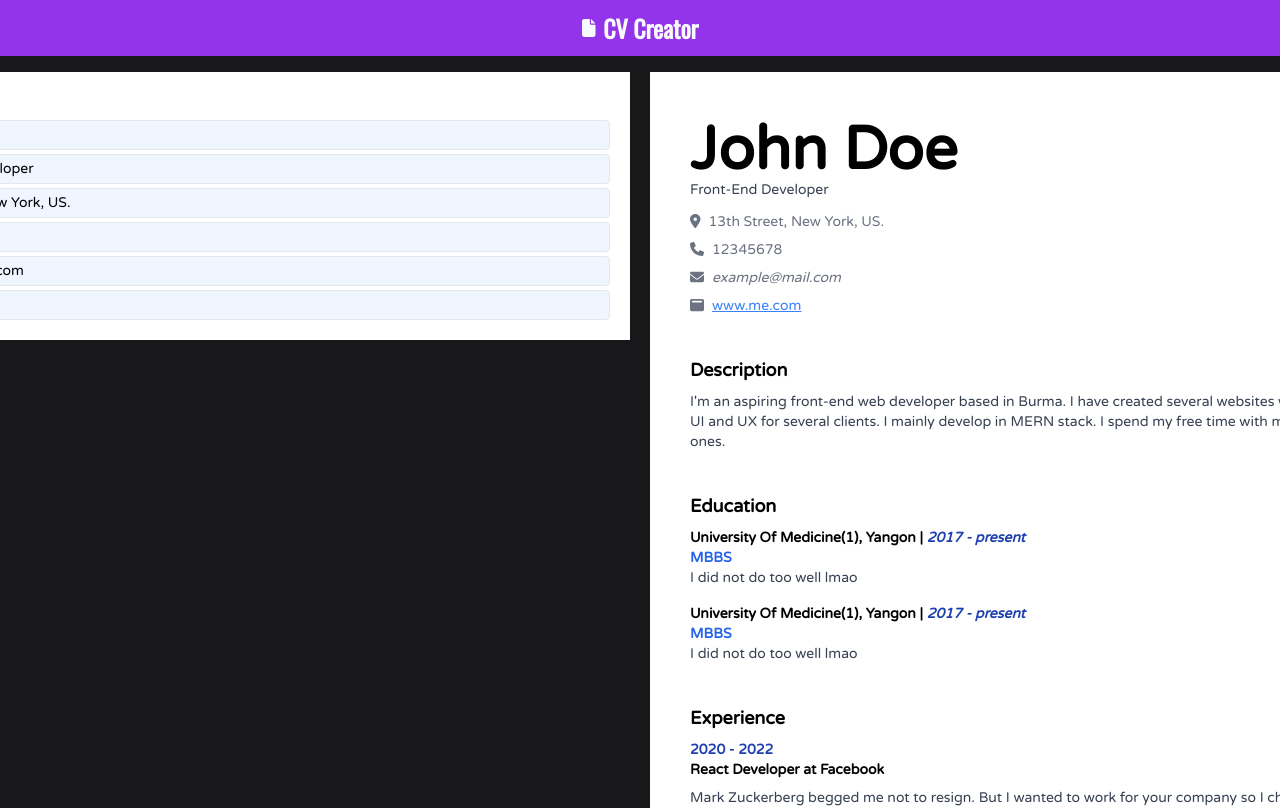
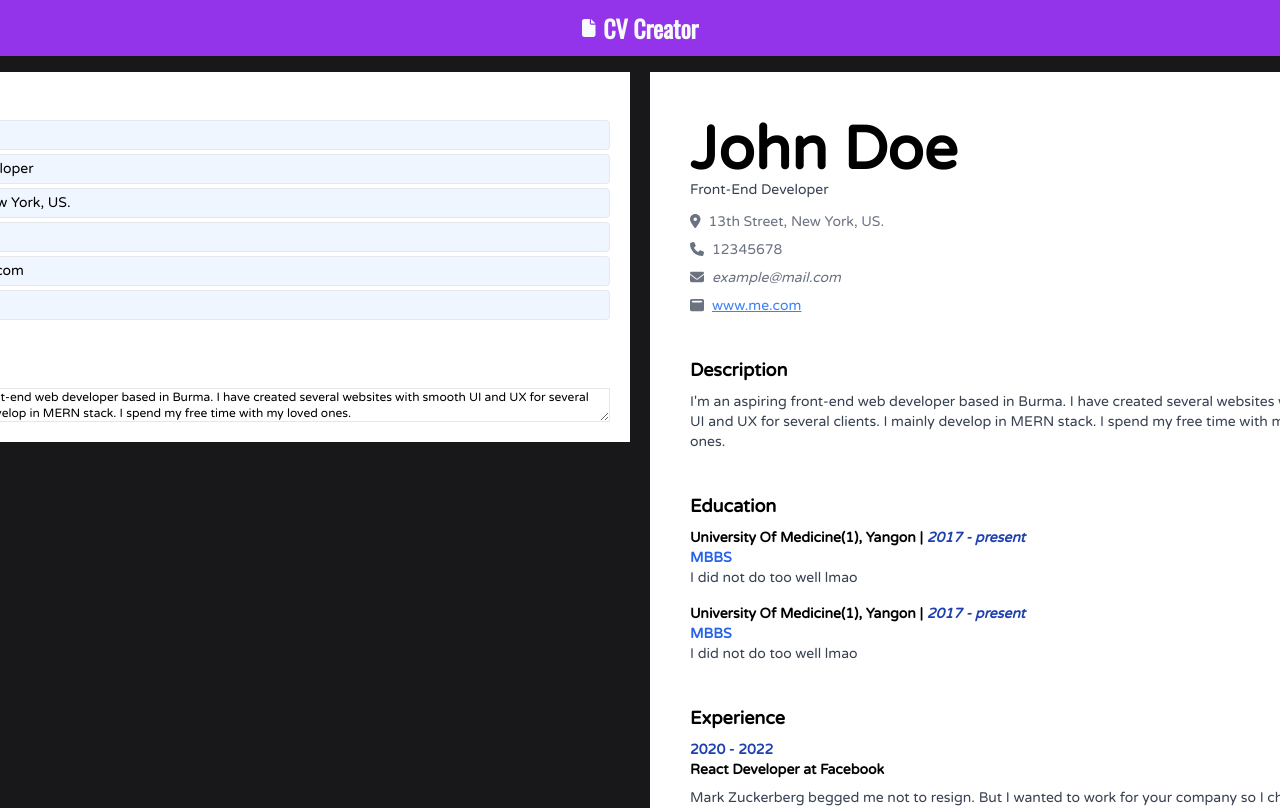
Before and after one commit to thantko20/cv-builder, a React (Create React App) app: page / in a window 1280 px wide. Shown: the top 808 px of the page. Built offline with nearby package versions, Linux system fonts and the light colour scheme.

Commit message:
Add description.js

```diff
--- a/src/components/Main/EditMode/Description.js
+++ b/src/components/Main/EditMode/Description.js
@@ -0,0 +1,31 @@
+import React, { Component } from 'react';
+
+class Description extends Component {
+  constructor(props) {
+    super(props);
+    this.state = { description: props.description };
+    this.handleDesChange = this.handleDesChange.bind(this);
+  }
+
+  handleDesChange(e) {
+    this.setState({ description: e.target.value }, () =>
+      this.props.handleDes(this.state.description),
+    );
+  }
+
+  render() {
+    return (
+      <div>
+        <h3 className='font-semibold mb-1'>Description</h3>
+        <textarea
+          placeholder='Tell a bit about yourself'
+          value={this.state.description}
+          onChange={this.handleDesChange}
+          className='w-full outline-none border text-xs block'
+        ></textarea>
+      </div>
+    );
+  }
+}
+
+export default Description;
--- a/src/components/Main/EditMode/EditMode.js
+++ b/src/components/Main/EditMode/EditMode.js
@@ -1,4 +1,5 @@
 import React, { Component } from 'react';
+import Description from './Description';
 import GeneralInfo from './GeneralInfo';
 
 class EditMode extends Component {
@@ -13,12 +14,19 @@ class EditMode extends Component {
     };
 
     this.handleGenInfo = this.handleGenInfo.bind(this);
+    this.handleDes = this.handleDes.bind(this);
   }
 
   handleGenInfo(data) {
     this.setState({ generalInfo: data }, () =>
       this.props.handleData(this.state),
     );
+  }
+
+  handleDes(data) {
+    this.setState({ description: data }, () => {
+      this.props.handleData(this.state);
+    });
   }
 
   render() {
@@ -34,6 +42,7 @@ class EditMode extends Component {
           website={generalInfo.website}
           handleGenInfo={this.handleGenInfo}
         />
+        <Description description={description} handleDes={this.handleDes} />
       </div>
     );
   }
```
